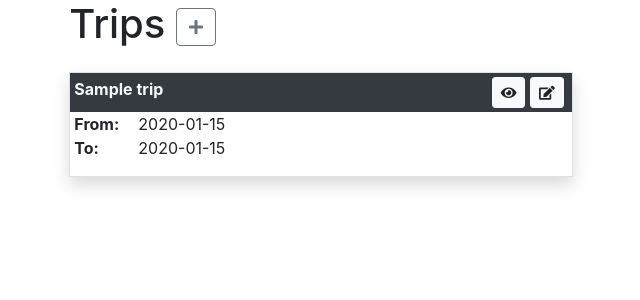
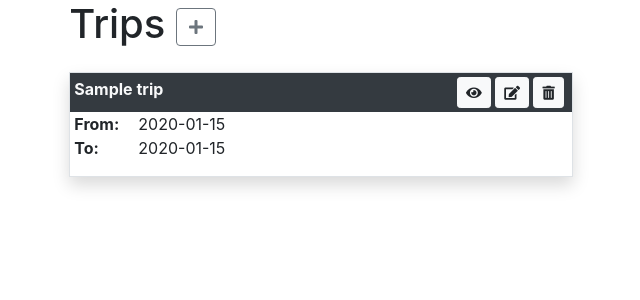
Before and after one commit to tomleegough/holiday, a Flask app: template holiday/templates/holiday/index.html in a window 1280 px wide. Shown: the part 56-356 px from the top of the page, without its empty margins (319-959 px from the left). Run offline with Flask 2, Linux system fonts and the light colour scheme; the template is opened without the code that fills it: most values are stand-ins (such as "Sample title", 1, 10 or a date in 2020); some libraries are stand-ins or nearby versions.

```diff
--- a/holiday/templates/holiday/index.html
+++ b/holiday/templates/holiday/index.html
@@ -32,6 +32,9 @@
                         <a class="btn btn-light btn-sm" href="{{ url_for('main.trip', action='edit', trip_id=trip['trip_id']) }}">
                             <i class="fas fa-edit"></i>
                         </a>
+                        <a class="btn btn-light btn-sm" href="{{ url_for('main.trip', action='delete', trip_id=trip['trip_id']) }}">
+                            <i class="fas fa-trash-alt"></i>
+                        </a>
                     </div>
                 </div>
 
```
